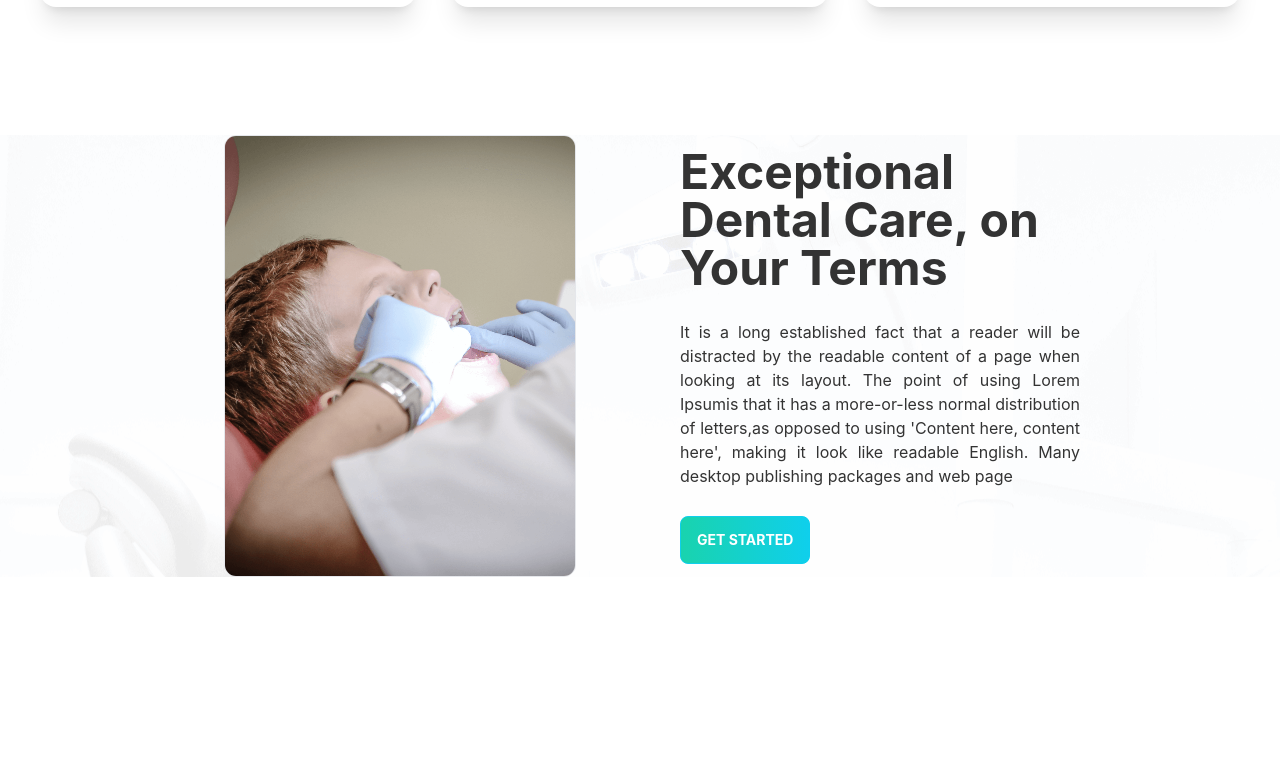
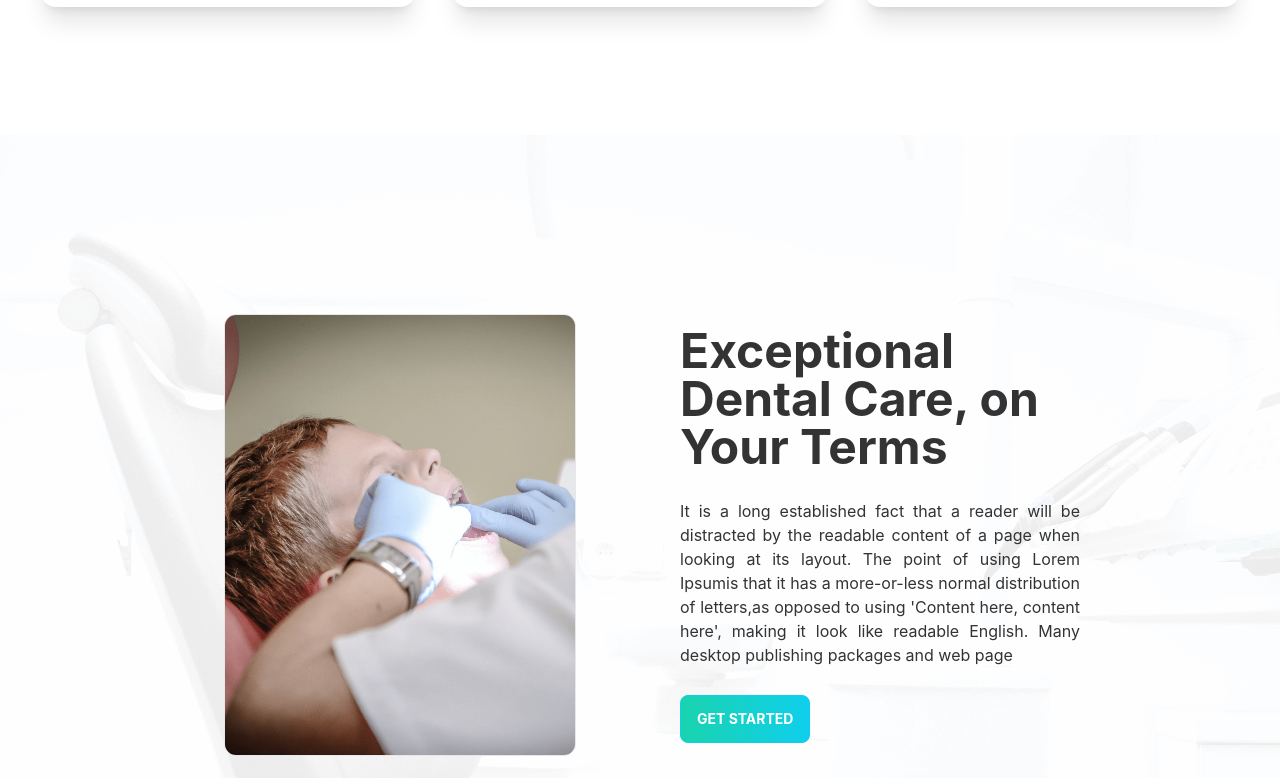
Before and after one commit to ToufiqAlahi/doctors-portal-client-side, a React (Create React App) app: page / in a window 1280 px wide. Shown: the part 1680-2458 px from the top of the page. Built offline with nearby package versions, Linux system fonts and the light colour scheme.

Commit message:
Update DentalCard.js

```diff
--- a/src/Components/Home/DentalCard.js
+++ b/src/Components/Home/DentalCard.js
@@ -4,8 +4,8 @@ import './module.dental.css'
 
 const DentalCard = () => {
     return (
-        <div className='px-4 lg:px-10 mb-32 lg:bg-banner-background'>
-            <div className="lg:mx-40 grid grid-cols-1 md:grid-cols-2 gap-20  justify-center text-left items-center lg:text-left">
+        <div className='px-4  lg:min-h-screen flex bg-left my-auto lg:px-10 mb-32 lg:bg-banner-background'>
+            <div className="lg:mx-40 grid my-auto grid-cols-1 md:grid-cols-2 gap-20  justify-center text-left items-center lg:text-left">
                 <figure className='mx-6'>
                     <img className='border rounded-xl' src={DentalImg} alt="Album"></img>
                 </figure>
```
